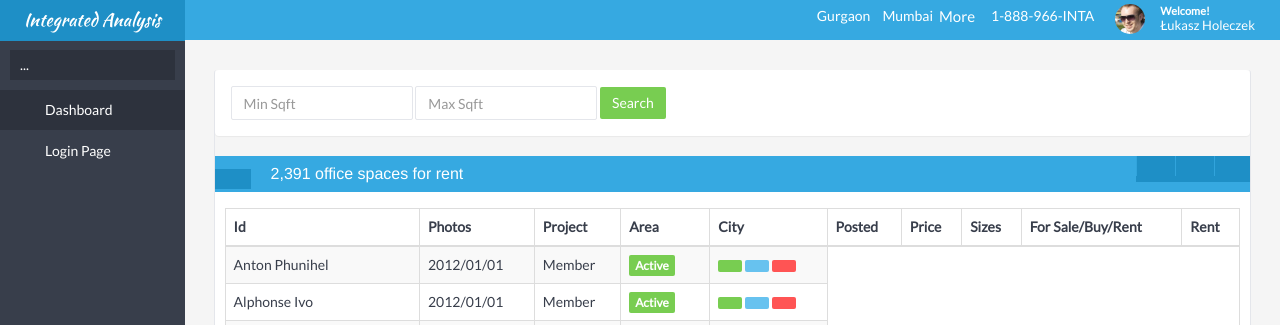
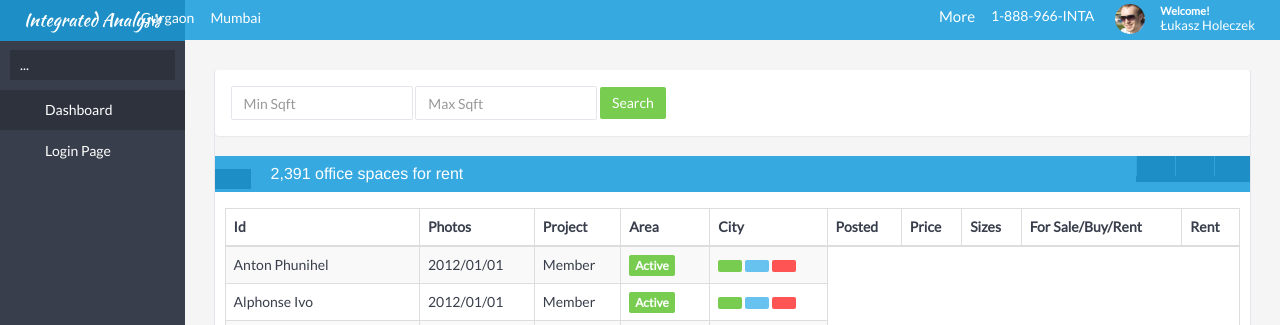
Before and after one commit to arvindmehra/integrated_analysis, a Rails app: page / in a window 1280 px wide. Shown: the top 325 px of the page. Run offline with Rails 7, Linux system fonts and the light colour scheme; style sheets or scripts are compiled from the project's sources; some libraries are stand-ins or nearby versions.

Commit message:
fix cities in left side

```diff
--- a/app/views/layouts/application.html.erb
+++ b/app/views/layouts/application.html.erb
@@ -41,8 +41,8 @@
       <!-- start: Header Menu -->
       <div class="nav-no-collapse header-nav">
         <ul class="nav navbar-nav pull-right">
-          <li class="pull-left"><a href="#" style="color: white; padding: 6px;">Gurgaon</a></li>
-          <li class="pull-left"><a href="#" style="color: white; padding: 6px;">Mumbai</a></li>
+          <li class="pull-left"><a href="#" style="color: white; padding: 8px;">Gurgaon</a></li>
+          <li style="margin-right: 670px;"><a href="#" style="color: white; padding: 8px;">Mumbai</a></li>
           <li class="dropdown">
             <a class="btn account dropdown-toggle" data-toggle="dropdown" href="#">
               <div> More <i class="icon-caret"></i> </div>
```
